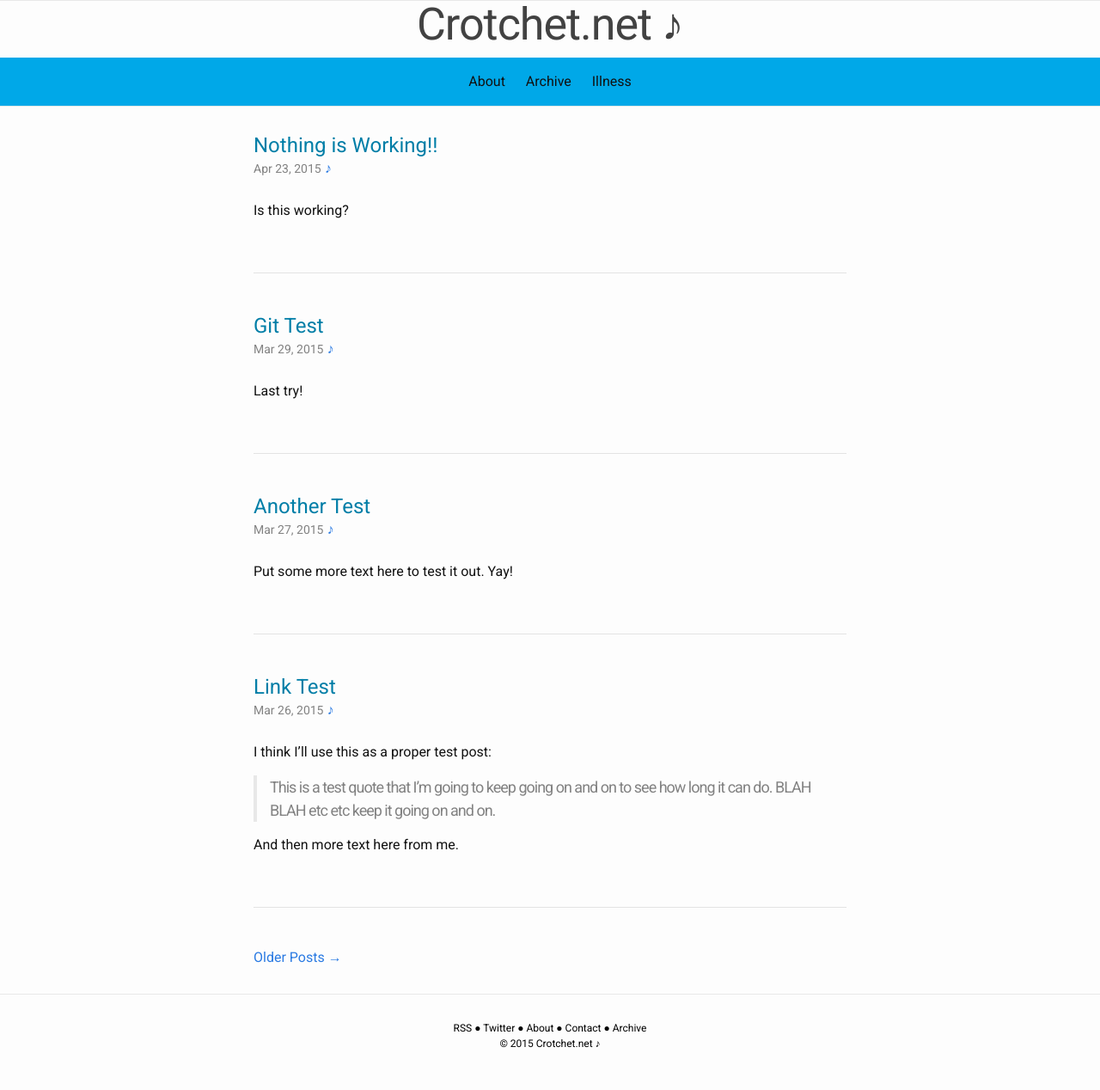
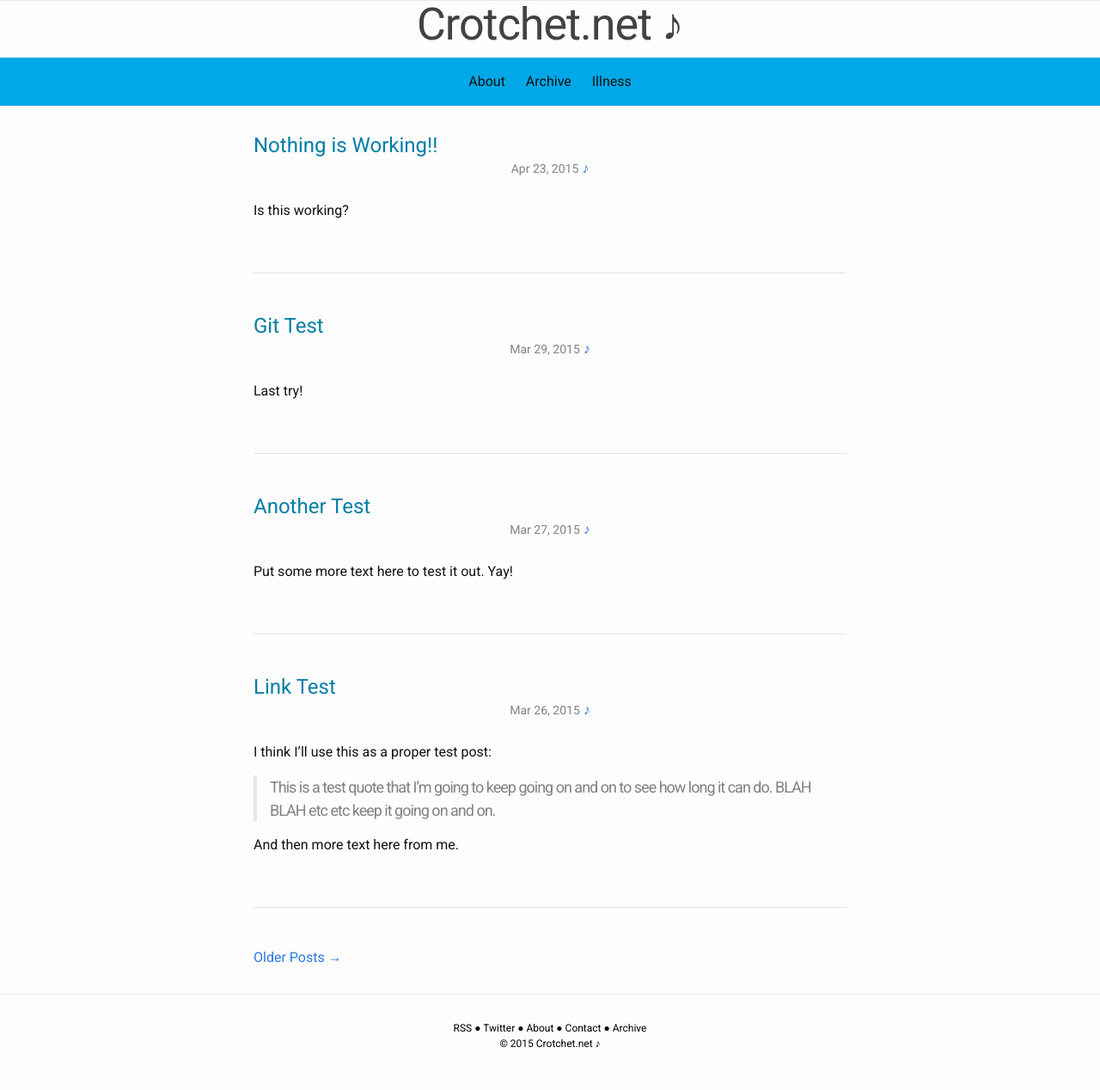
Before and after one commit to andyml123/andyml123.github.io, a Jekyll site: the page built from index.html, in a window 1280 px wide. Shown: the whole page at 86% size. Built offline with Jekyll 4.4.1, drawn with Linux system fonts in a browser that asks for light colours; the list of posts is cut into pages by our own code.

Commit message:
inital commit

```diff
--- a/_sass/_layout.scss
+++ b/_sass/_layout.scss
@@ -195,7 +195,6 @@
 .post-meta {
     font-size: $small-font-size;
     color: $grey-color;
-	text-align: center;
 }
 
 .post-link {
@@ -266,6 +265,7 @@
 
 #post-meta {
 margin-bottom: 25px;
+text-align: center;
 }
 
 .post-test {
```
